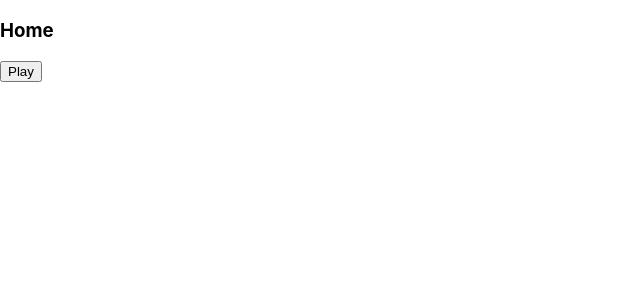
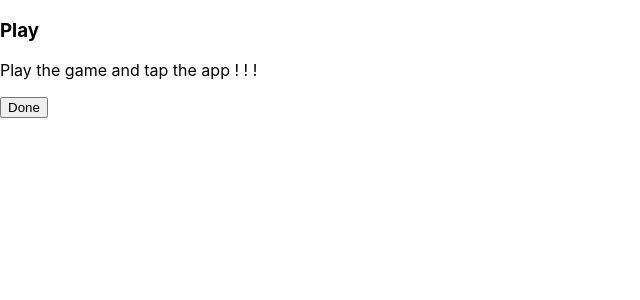
Before and after one commit to tsteelematc/tca-guillotine, a React (Create React App) app: page /#/play in a window 1280 px wide. Before the commit this address led to /#/. Shown: the top 300 px of the page, without its empty margins (0-640 px from the left). Built offline with nearby package versions, Linux system fonts and the light colour scheme.

Commit message:
Proper app nav, neato : - )
Left a learning ternary in there for fun  ! ! !

```diff
--- a/src/Home.tsx
+++ b/src/Home.tsx
@@ -1,4 +1,9 @@
+import { useNavigate } from 'react-router-dom';
+
 export const Home = () => {
+
+    const nav = useNavigate();
+
     return (
         <>
             <h3>
@@ -6,6 +11,7 @@ export const Home = () => {
             </h3>
             <button
                 className="btn btn-secondary"
+                onClick={() => nav('/setup')}
             >
                 Play
             </button>
--- a/src/Play.tsx
+++ b/src/Play.tsx
@@ -1,4 +1,8 @@
+import { useNavigate } from 'react-router-dom';
+
 export const Play = () => {
+    const nav = useNavigate();
+
     return (
       <>
         <h3>
@@ -9,6 +13,7 @@ export const Play = () => {
         </p>
         <button
             className="btn btn-outline btn-primary"
+            onClick={() => true ? nav(-2) : nav('/home')}
         >
             Done
         </button>
--- a/src/Setup.tsx
+++ b/src/Setup.tsx
@@ -1,4 +1,9 @@
+import { useNavigate } from 'react-router-dom';
+
 export const Setup = () => {
+
+    const nav = useNavigate();
+
     return (
         <>
             <h3>
@@ -6,6 +11,7 @@ export const Setup = () => {
             </h3>
             <button
                 className="btn btn-link"
+                onClick={() => nav('/play')}
             >
                 Start the Game
             </button>
```
